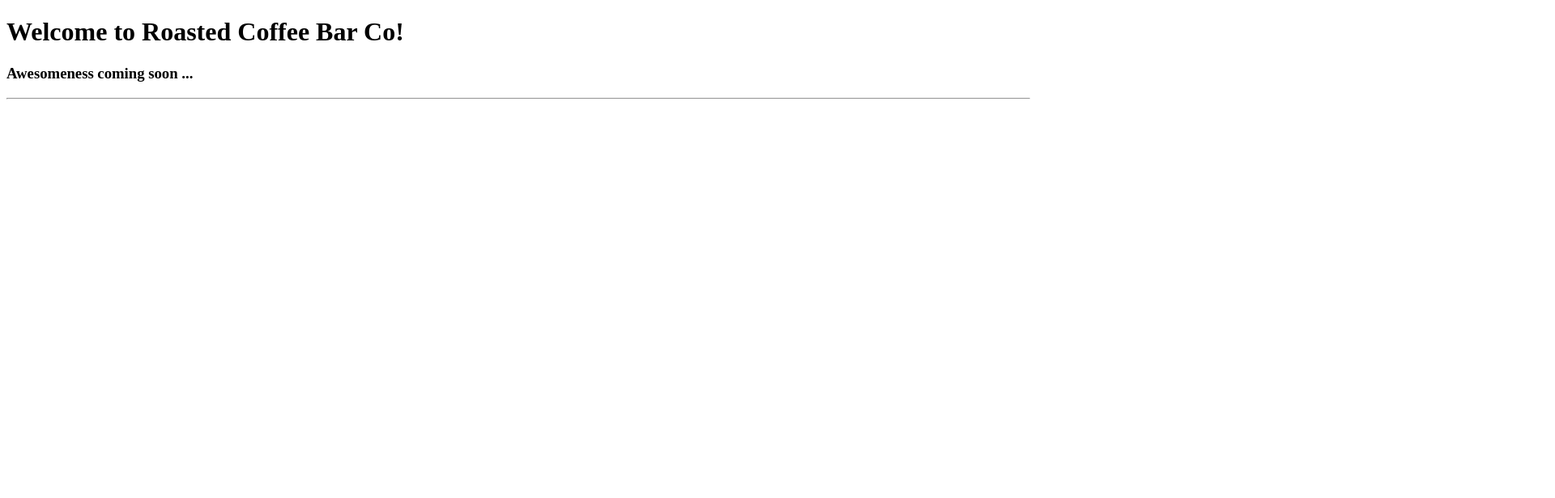
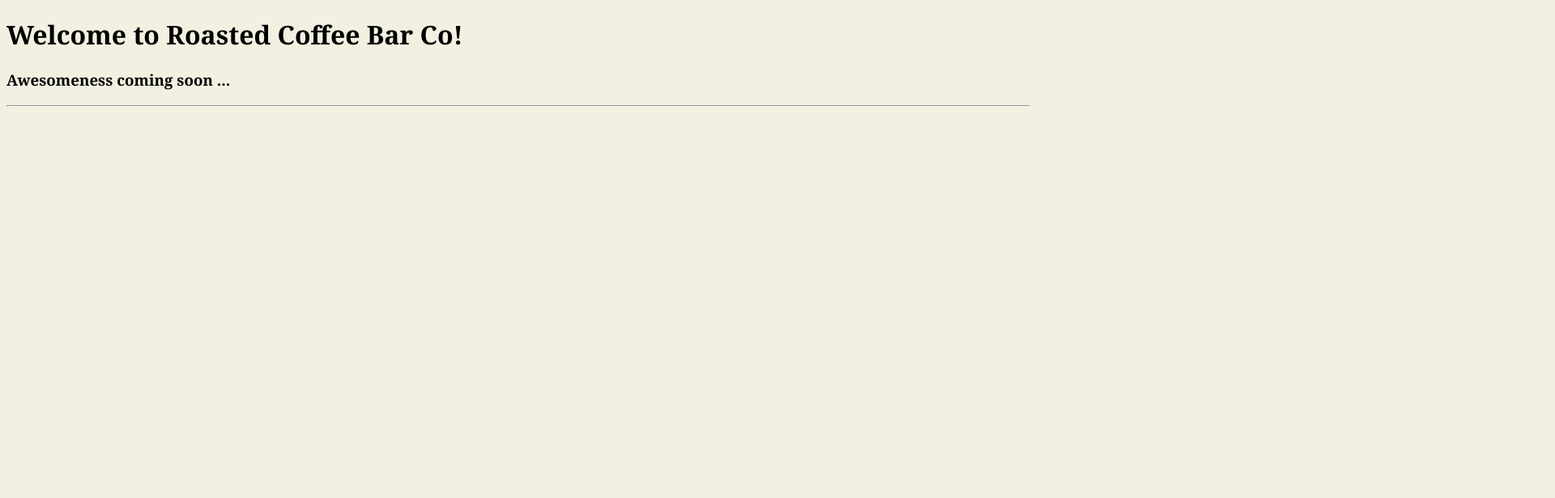
Before and after one commit to RoastedCoffeeBarCo/RoastedCoffeeBarCo.github.io, a plain HTML site: page index.html in a window 1280 px wide. Shown: the top 616 px of the page at 81% size, 1920 px wide, since content can reach past the window. Drawn offline with Linux system fonts and the light colour scheme.

Commit message:
Add a bit of style.

```diff
--- a/index.html
+++ b/index.html
@@ -5,14 +5,18 @@
         <meta charset="UTF-8" />
         <meta name="viewport" content="width=device-width, initial-scale=1" />
         <link rel="shortcut icon" type="image/x-icon" href="favicon.ico" />
+        <style>
+            html, body {
+                font-family: Georgia, serif;
+                background-color: #f2f0e1;
+            }
+        </style>
     </head>
 
     <body>
         <h1>Welcome to Roasted Coffee Bar Co!</h1>
         <h3>Awesomeness coming soon ...</h3>
         <hr />
-        <p>
-            <img src="roasted_coffee_bar_co_logo.png">
-        </p>
+        <img src="roasted_coffee_bar_co_logo.png" alt="Roasted Coffee Bar Co logo>
     </body>
 </html>
```
